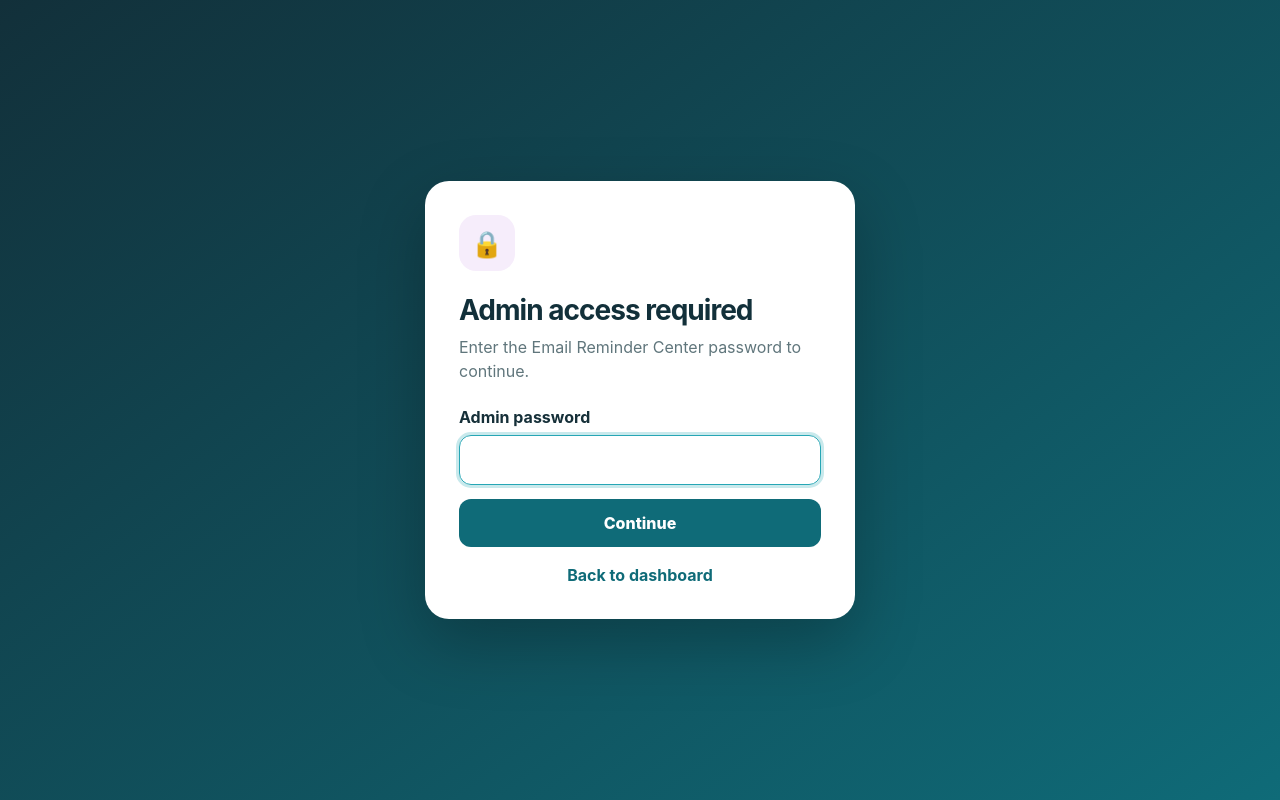
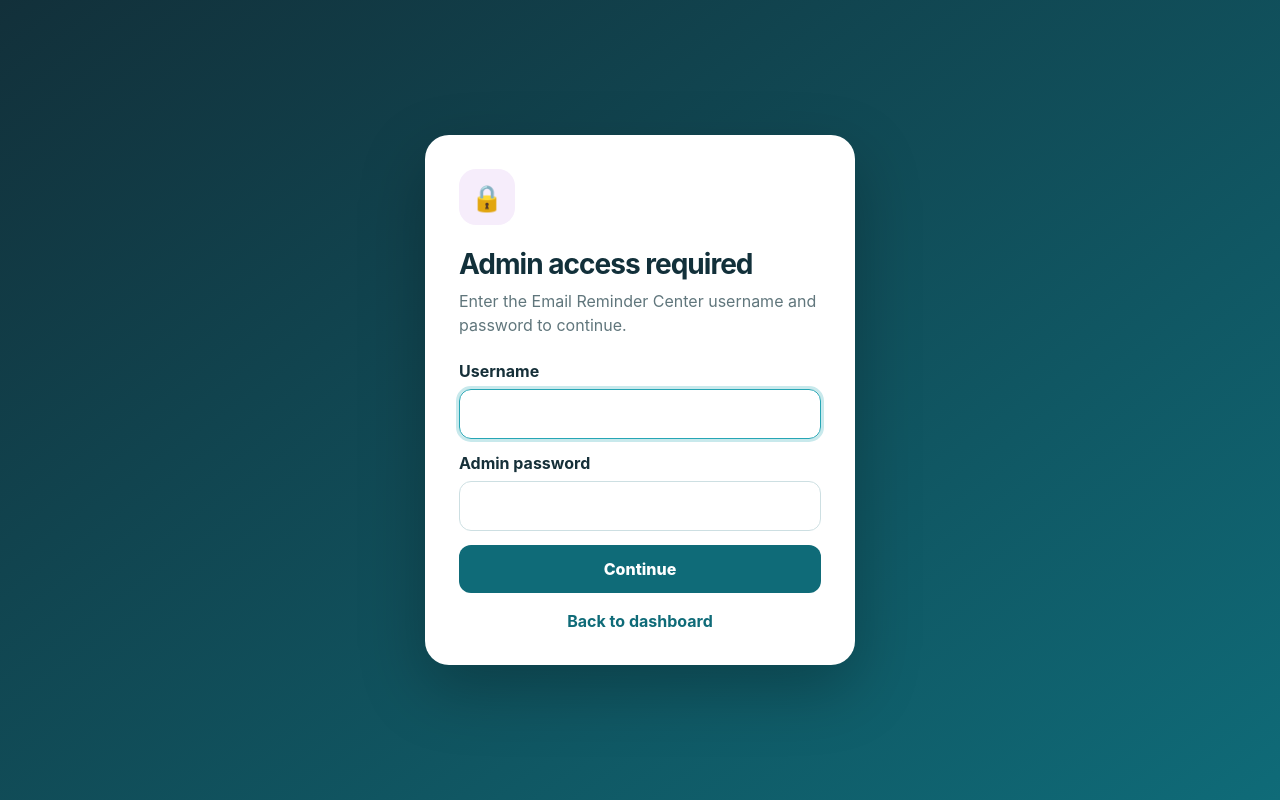
Before and after one commit to Gagan-Narikadamalli/sos-apps-dashboard, a plain HTML site: page email-reminder.html in a window 1280 px wide. Drawn offline with Linux system fonts and the light colour scheme.

Commit message:
Require username and password for dashboard access

```diff
--- a/email-reminder.html
+++ b/email-reminder.html
@@ -13,10 +13,12 @@
   <main class="panel">
     <div class="lock" aria-hidden="true">🔒</div>
     <h1>Admin access required</h1>
-    <p>Enter the Email Reminder Center password to continue.</p>
-    <div class="error" role="alert">Incorrect password. Please try again.</div>
+    <p>Enter the Email Reminder Center username and password to continue.</p>
+    <div class="error" role="alert">Incorrect username or password. Please try again.</div>
     <form action="/api/email-auth" method="post">
-      <label for="password">Admin password</label>
+      <label for="username">Username</label>
+      <input id="username" name="username" type="text" autocomplete="username" required autofocus>
+      <label for="password" style="margin-top:14px">Admin password</label>
       <input id="password" name="password" type="password" autocomplete="current-password" required autofocus>
       <button type="submit">Continue</button>
     </form>
```
